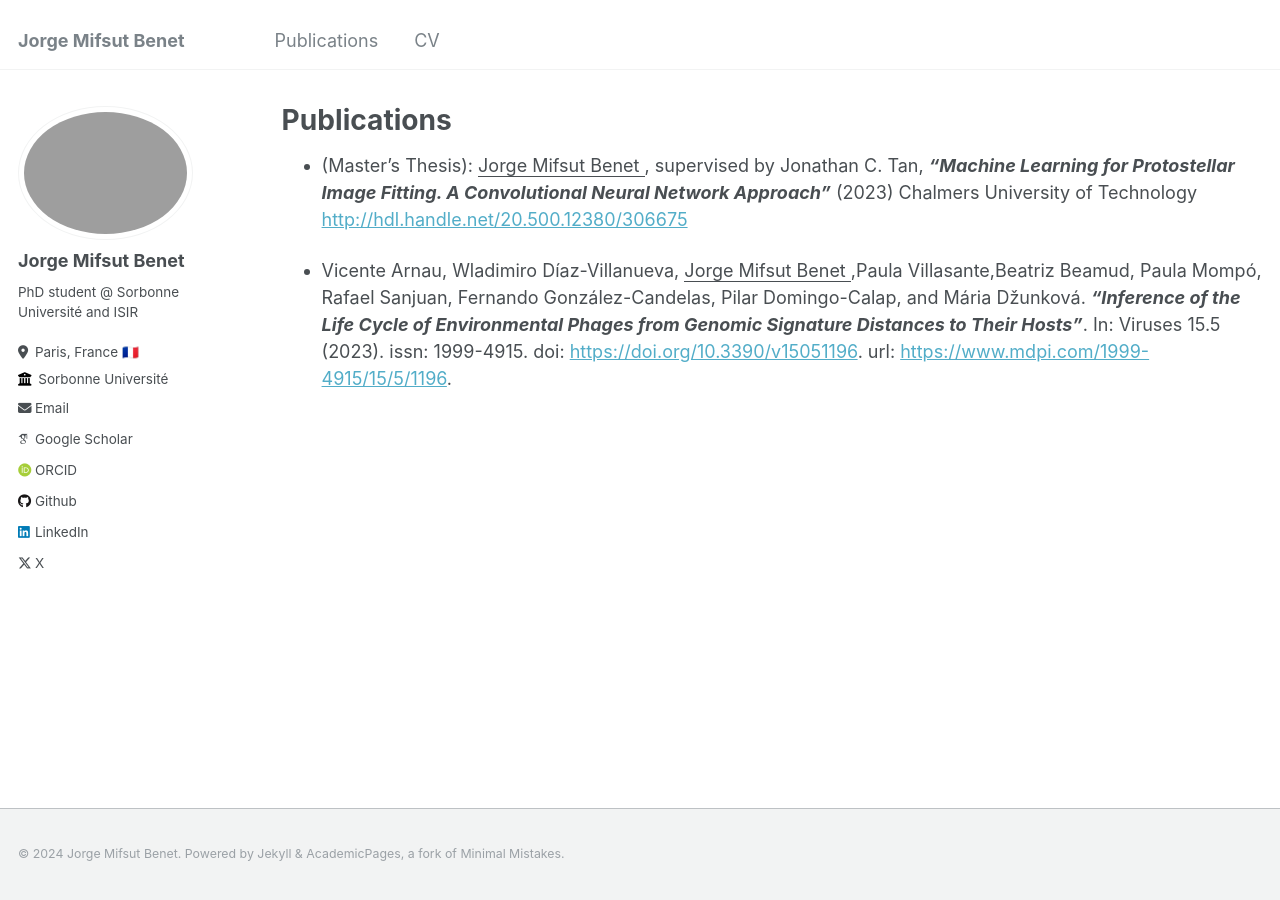
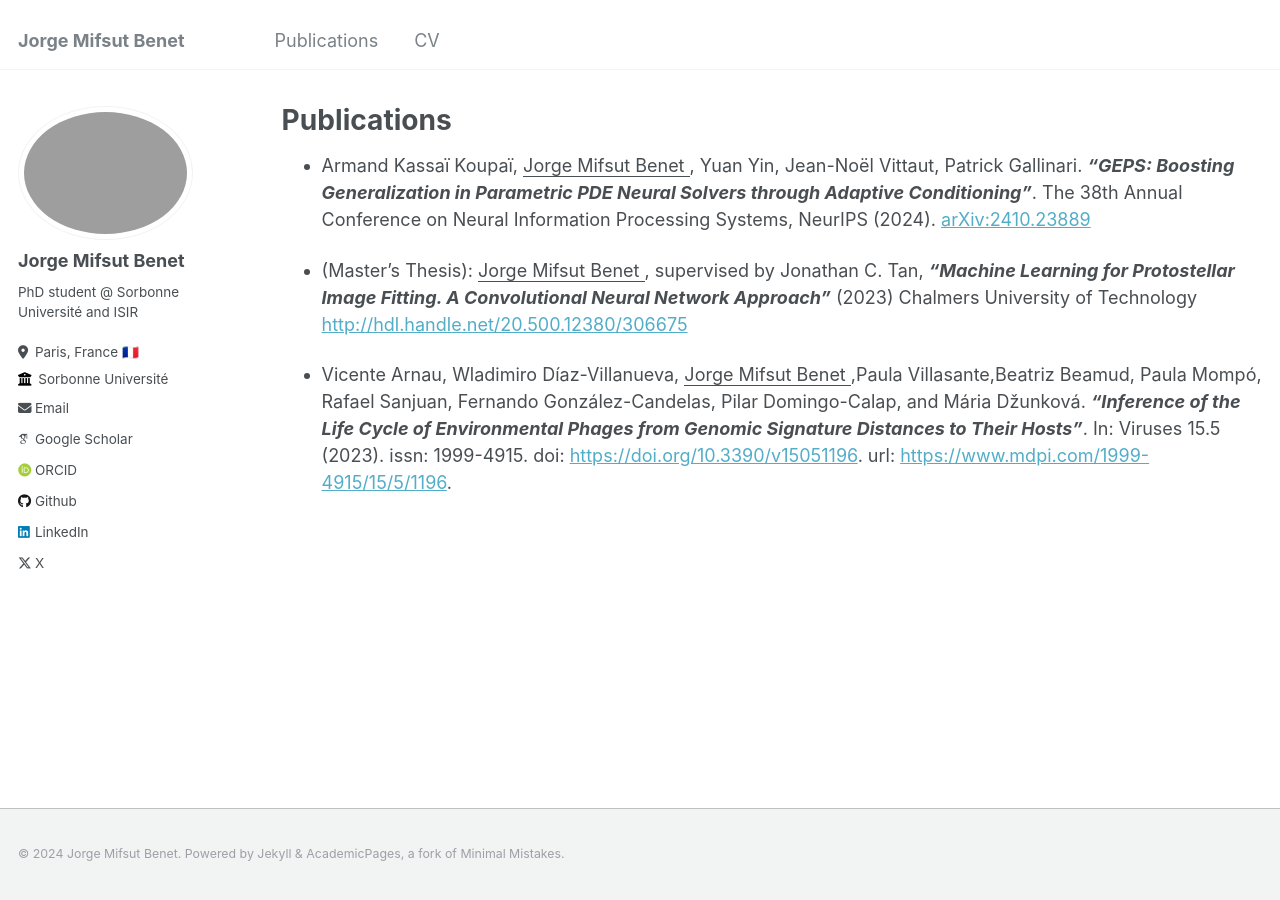
Before and after one commit to jorge-mifsut/jorge-mifsut.github.io, a Jekyll site: the page built from _pages/publications.md, in a window 1280 px wide. Built offline with Jekyll 4.4.1, drawn with Linux system fonts in a browser that asks for light colours; some web fonts are replaced.

Commit message:
Update publications.md

```diff
--- a/_pages/publications.md
+++ b/_pages/publications.md
@@ -5,6 +5,9 @@ permalink: /publications/
 author_profile: true
 ---
 
+- Armand Kassaï Koupaï, <u> Jorge Mifsut Benet </u>, Yuan Yin, Jean-Noël Vittaut, Patrick Gallinari. ***"GEPS: Boosting Generalization in Parametric PDE Neural Solvers through Adaptive Conditioning"***. The 38th Annual Conference on Neural Information Processing Systems, NeurIPS (2024). [arXiv:2410.23889](https://doi.org/10.48550/arXiv.2410.23889)
+
+
  - (Master's Thesis): <u> Jorge Mifsut Benet </u>, supervised by Jonathan C. Tan, ***"Machine Learning for Protostellar Image Fitting. A Convolutional Neural Network Approach"*** (2023) Chalmers University of Technology
 [http://hdl.handle.net/20.500.12380/306675](http://hdl.handle.net/20.500.12380/306675)
 
```
